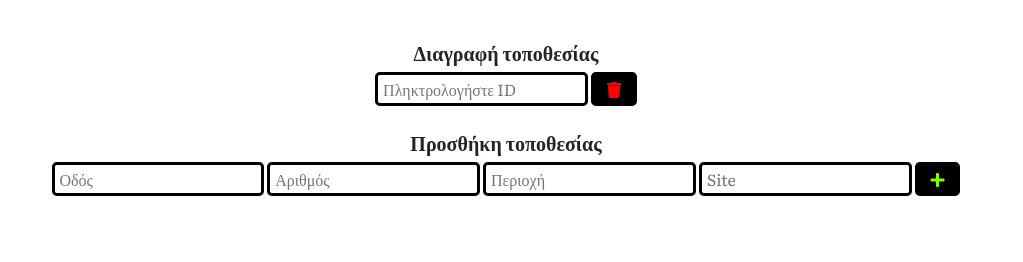
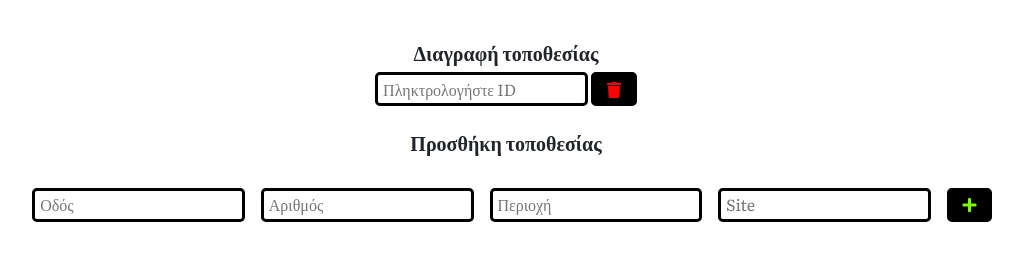
Before and after one commit to avramelou/vreskiesymiathesi, a PHP site: page /vreskiesymiathsi/mapdb.php in a window 1280 px wide. Shown: the part 189-451 px from the top of the page, without its empty margins (134-1157 px from the left). Run offline with PHP 8.4, Linux system fonts and the light colour scheme; data that the repository does not hold is empty; some libraries are stand-ins or nearby versions.

Commit message:
Css για κινητά

```diff
--- a/untitled2/css/main.css
+++ b/untitled2/css/main.css
@@ -273,12 +273,15 @@ hr {
   background-color: #ffc107;
   border: 0.5em solid #ffc107;
   border-radius: 0.3em;
+  margin-top: 1%; !important;
+  margin-left: 1%; !important;
 }
 
 .footer{
   padding-left: 5%;
   padding-bottom: 2%;
 }
+
 
 
 audio,
--- a/untitled2/map.php
+++ b/untitled2/map.php
@@ -77,6 +77,7 @@ if ($_POST['submit']=="submit") {
 
 <div class="map">
     <div class="map-text">
+        <br>
         <h5>Εύρεση θέσης πάρκινγκ</h5><br>
         <p>Αναζητήστε μία θέση πάρκινγκ στο Δήμο της Θεσσαλλονίκης.<br>Πατήστε μία θέση στον χάρτη για να δείτε που βρίσκεται ή αναζητήστε μια θέση πάρκινγκ κοντά σας.</p>
         <div class="search-box-wrapper">
--- a/untitled2/mapdb.php
+++ b/untitled2/mapdb.php
@@ -88,11 +88,11 @@ if (isset($_POST['submitInsert'])) {
     <form action="mapdb.php" method="post" >
         <br>
         <h5>Προσθήκη τοποθεσίας</h5>
-        <input class="delete-input" type="text" placeholder="Οδός" name="street" required>
-        <input class="delete-input" type="number" placeholder="Αριθμός" name="streetNum" required>
-        <input class="delete-input" type="text" placeholder="Περιοχή" name="location" required>
-        <input class="delete-input" type="text" placeholder="Site" name="site" required>
-        <button class="delete-button"  type="submit" name="submitInsert" value="submit" style="color: lawngreen" ><i class="fas fa-plus"></i></button>
+        <input class="delete-input" type="text" placeholder="Οδός" name="street" style="margin-left: 1%; margin-top: 2%" required>
+        <input class="delete-input" type="number" placeholder="Αριθμός" name="streetNum" style="margin-left: 1%; margin-top: 2%;" required>
+        <input class="delete-input" type="text" placeholder="Περιοχή" name="location" style="margin-left: 1%; margin-top: 2%" required>
+        <input class="delete-input" type="text" placeholder="Site" name="site" style="margin-left: 1%; margin-top: 2%" required>
+        <button class="delete-button"  type="submit" name="submitInsert" value="submit" style="color: lawngreen; margin-left: 1%; margin-top: 2%" ><i class="fas fa-plus"></i></button>
     </form>
 </div>
 
--- a/untitled2/signup.php
+++ b/untitled2/signup.php
@@ -1,3 +1,7 @@
+<?php
+session_start();
+?>
+
 <!DOCTYPE html>
 <html lang="en">
 
@@ -72,6 +76,7 @@ if (isset($_POST['signup'])) {
         echo "<p align='center' style='margin-top: 100px'><i class=\"fa fa-exclamation-triangle\" aria-hidden=\"true\"></i> Οι κωδικοί δεν ταιριάζουν.</p>";
     } else {
         $link = mysqli_connect('localhost', "root", "eresos4ever", "USER_MAP");
+
         $sql = "SELECT PASSWORD FROM USER WHERE USERNAME='$username'";
         $result = mysqli_query($link, $sql);
         if (mysqli_num_rows($result) == 0) {
--- a/untitled2/usersdb.php
+++ b/untitled2/usersdb.php
@@ -23,6 +23,7 @@ if (isset($_POST['submitDelete'])) {
     $delete=$_POST['delete'];
     $delete = intval ($delete, 10);
 }
+
 $username="";
 $password="";
 if (isset($_POST['submitInsert'])) {
@@ -58,7 +59,6 @@ if (isset($_POST['submitInsert'])) {
         echo "<p align='center'><br><br>Δεν βρέθηκαν καταχωρήσεις στη βάση.</p>";
     }
 
-
     for ($i=0; $i<mysqli_num_rows($result); $i++) {
         $row = mysqli_fetch_assoc($result);
 
@@ -89,6 +89,7 @@ if (isset($_POST['submitInsert'])) {
     </form>
 </div>
 
+
 <div align="center" class = "boxes">
     <form action="usersdb.php" method="post">
         <br>
@@ -98,6 +99,8 @@ if (isset($_POST['submitInsert'])) {
         <button class="delete-button"  type="submit" name="submitInsert" value="submit" style="color: lawngreen"><i class="fas fa-plus"></i></button>
     </form>
 </div>
+
+
 
 
 <?php
@@ -127,6 +130,7 @@ if(!empty($delete)){
         echo "<script>alert('Σφάλμα. Δοκιμάστε ξανά.');</script>";
     }
 }
+
 if(!empty($username)){
     $sql="INSERT INTO USER (USERNAME,PASSWORD,ADMIN) VALUES ('".$username."', '".$password."',true)";
     if(mysqli_query($link,$sql)) {
```
Also changed, not shown: untitled2/administrator.php (+6 -6 lines), untitled2/form.php (+0 -7 lines).
